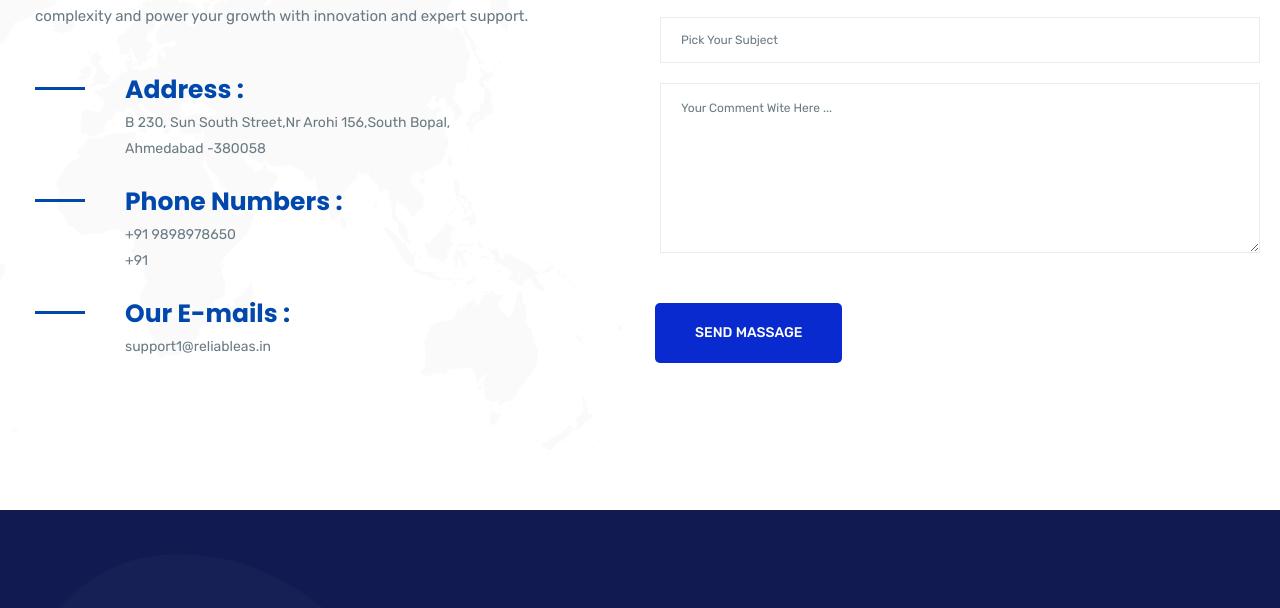
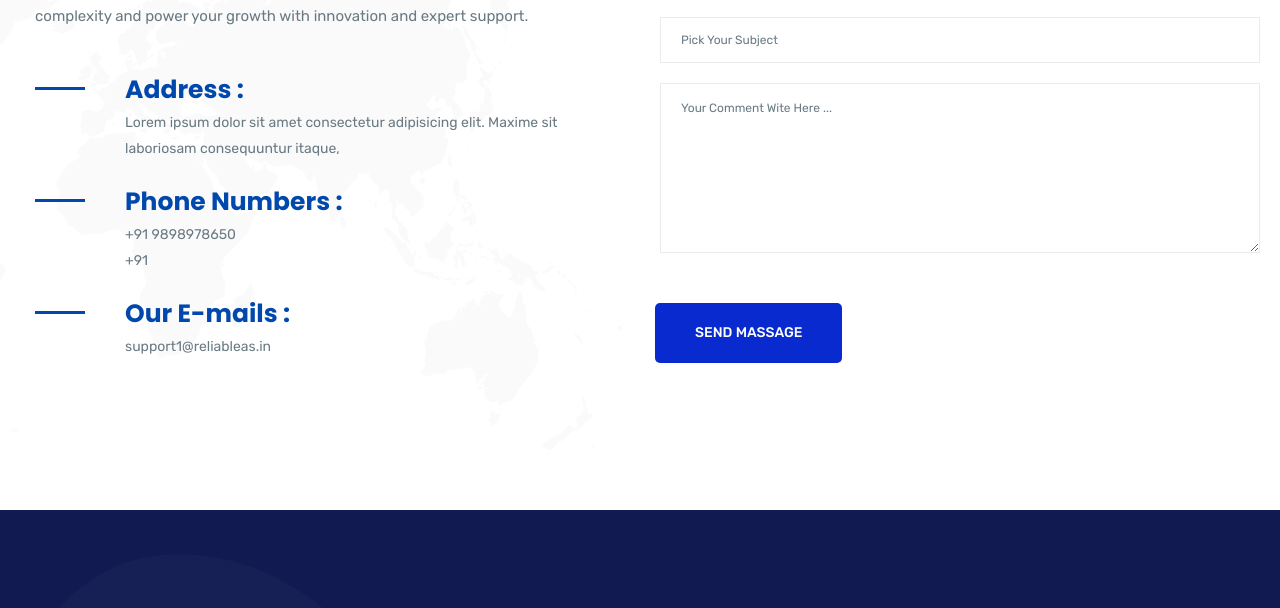
Before and after one commit to MahekPatel23/RELIABLE, a plain HTML site: page www.ecologytheme.com/theme/eduwise/index-3.html in a window 1280 px wide. Shown: the part 4634-5242 px from the top of the page. Drawn offline with Linux system fonts and the light colour scheme.

Commit message:
five  commit

```diff
--- a/www.ecologytheme.com/theme/eduwise/index-3.html
+++ b/www.ecologytheme.com/theme/eduwise/index-3.html
@@ -451,7 +451,7 @@
                             <li>
                                 <h4 class="info_title">Address : </h4>
                                 <ul class="list-unstyled">
-                                    <li>B 230, Sun South Street,Nr Arohi 156,South Bopal,<br/>Ahmedabad -380058</li>
+                                    <li>Lorem ipsum dolor sit amet consectetur adipisicing elit. Maxime sit <br/>laboriosam consequuntur itaque, </li>
                                 </ul>
                             </li>
                             <li>
```
